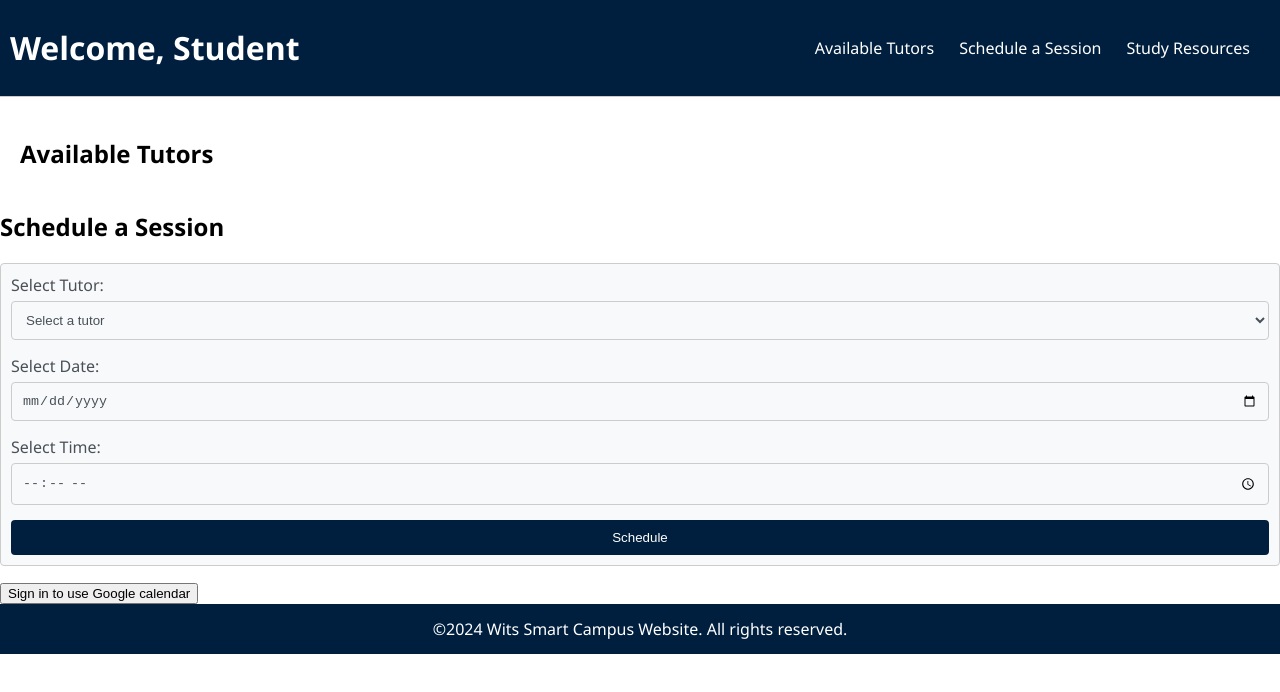
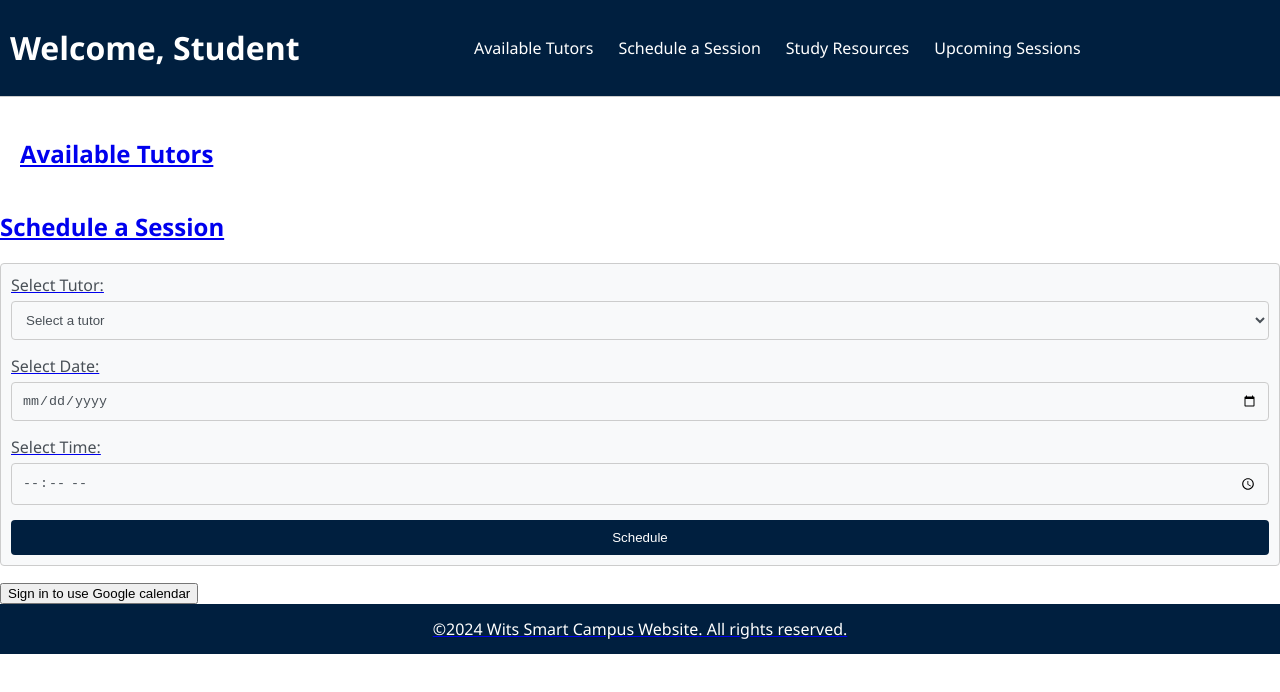
Before and after one commit to 00Ducky13/smart-campus-tutor-management-system-2024, a plain HTML site: page src/studentdashboard.html in a window 1280 px wide. Drawn offline with Linux system fonts and the light colour scheme; no server answers.

Commit message:
Update studentdashboard.html

```diff
--- a/src/studentdashboard.html
+++ b/src/studentdashboard.html
@@ -13,6 +13,7 @@
       <li><a href="#tutors">Available Tutors</a></li>
       <li><a href="#schedule">Schedule a Session</a></li>
       <li><a href="./resources.html">Study Resources</a></li>
+      <li><a href="./sessions.html">Upcoming Sessions</li>
 
     </ul>
   </nav>
```
